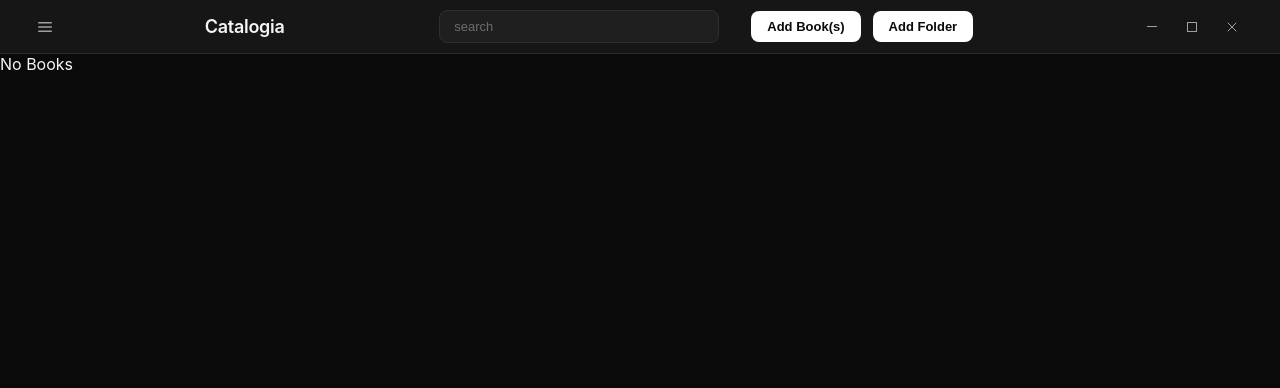
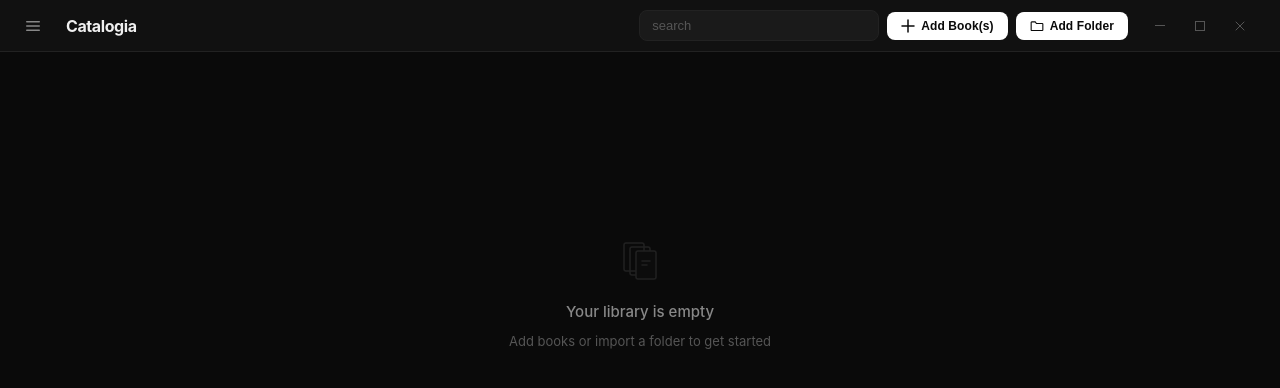
Before and after one commit to DareOlolade/Catalogia-Electron, a React (Vite) app in the folder src/renderer/: page / in a window 1280 px wide. Shown: the top 388 px of the page. Built offline with nearby package versions, Linux system fonts and the light colour scheme.

Commit message:
working category, sidebar, category-settings

```diff
--- a/src/renderer/src/App.jsx
+++ b/src/renderer/src/App.jsx
@@ -2,8 +2,9 @@
 import BookCard from './components/BookCard'
 import AddBookModal from './components/AddBookModal'
 import SideBar from './components/SideBar'
-import SettingsModal from './components/SettingsModal'
-import "./assets/sidebar.css"
+import SettingsView from './components/SettingsView'
+import './assets/sidebar.css'
+import { Icons } from './assets/icons'
 
 function App() {
   const [books, setBooks] = useState([])
@@ -178,11 +179,7 @@
       {/* Nav-Bar */}
       <div className="app-navbar synced-titlebar">
         <button className="sidebar-toggle-btn" onClick={toggleSidebar} title="Toggle sidebar">
-          <svg width="16" height="16" viewBox="0 0 16 16" fill="none">
-            <rect x="1" y="3" width="14" height="1.5" rx="0.75" fill="currentColor" />
-            <rect x="1" y="7.25" width="14" height="1.5" rx="0.75" fill="currentColor" />
-            <rect x="1" y="11.5" width="14" height="1.5" rx="0.75" fill="currentColor" />
-          </svg>
+          {Icons.sidebar}
         </button>
 
         <h1 className="navbar-logo" onClick={() => setCurrentView('library')}>
@@ -201,6 +198,7 @@
             onClick={handleAddBookClick}
             disabled={isBulkAdding || loading}
           >
+            {Icons.addBook}
             {isBulkAdding ? 'Processing...' : 'Add Book(s)'}
           </button>
           <button
@@ -208,6 +206,7 @@
             onClick={handleAddFolder}
             disabled={isBulkAdding || loading}
           >
+            {Icons.folder}
             {isBulkAdding ? 'Importing Folder..' : 'Add Folder'}
           </button>
         </div>
@@ -215,16 +214,12 @@
         <div className="window-controls">
           {/* Minimize Button */}
           <button className="win-btn" onClick={() => window.api.minimizeWindow()} title="Minimize">
-            <svg width="10" height="1" viewBox="0 0 10 1" fill="none" xmlns="http://w3.org">
-              <rect width="10" height="1" fill="currentColor" />
-            </svg>
+            {Icons.minimize}
           </button>
 
           {/* Maximize / Restore Button */}
           <button className="win-btn" onClick={() => window.api.maximizeWindow()} title="Maximize">
-            <svg width="10" height="10" viewBox="0 0 10 10" fill="none" xmlns="http://w3.org">
-              <rect x="0.5" y="0.5" width="9" height="9" stroke="currentColor" strokeWidth="1" />
-            </svg>
+            {Icons.maximize}
           </button>
 
           {/* Close Button */}
@@ -233,14 +228,7 @@
             onClick={() => window.api.closeWindow()}
             title="Close"
           >
-            <svg width="10" height="10" viewBox="0 0 10 10" fill="none" xmlns="http://w3.org">
-              <path
-                d="M1 1L9 9M9 1L1 9"
-                stroke="currentColor"
-                strokeWidth="1"
-                strokeLinecap="round"
-              />
-            </svg>
+            {Icons.close}
           </button>
         </div>
       </div>
@@ -259,17 +247,32 @@
 
         {/* MAIN BOOK GRID */}
         <div className="main-content-view">
-          {loading && <div>Loading library collection...</div>}
+          {loading && (
+            <div className="state-message">
+              <span className="state-spinner" />
+              <span>Loading library...</span>
+            </div>
+          )}
           {/* main body */}
           {currentView === 'library' ? (
             isLibraryEmpty ? (
-              <div>No Books</div>
+              <div className="state-message">
+                {Icons.emptyLibrary}
+                <strong>Your library is empty</strong>
+                <span>Add books or import a folder to get started</span>
+              </div>
             ) : isFilterEmpty && hasActiveSearch ? (
-              <div>
-                <p>No books match '{searchQuery}'</p>
+              <div className="state-message">
+                {Icons.noResults}
+                <strong>No results found</strong>
+                <span>Nothing matches &ldquo;{searchQuery}&rdquo;</span>
               </div>
             ) : isFilterEmpty && hasActiveCategory ? (
-              <div>No book found in category</div>
+              <div className="state-message">
+                {Icons.noResults}
+                <strong>No books in this category</strong>
+                <span>Try selecting a different category</span>
+              </div>
             ) : (
               <div className="book-grid">
                 {filteredBooks.map((book) => (
@@ -283,7 +286,7 @@
               </div>
             )
           ) : (
-            <SettingsModal
+            <SettingsView
               onClose={() => setCurrentView('library')}
               selectedCategory={selectedCategory}
               onSelectedCategory={setSelectedCategory}
--- /dev/null
+++ b/src/renderer/src/assets/icons.jsx
@@ -0,0 +1,64 @@
+export const Icons = {
+  sidebar: (
+    <svg width="16" height="16" viewBox="0 0 16 16" fill="none">
+      <rect x="1" y="3" width="14" height="1.5" rx="0.75" fill="currentColor" />
+      <rect x="1" y="7.25" width="14" height="1.5" rx="0.75" fill="currentColor" />
+      <rect x="1" y="11.5" width="14" height="1.5" rx="0.75" fill="currentColor" />
+    </svg>
+  ),
+  addBook: (
+    <svg width="14" height="14" viewBox="0 0 14 14" fill="none">
+      <path d="M7 1v12M1 7h12" stroke="currentColor" strokeWidth="1.5" strokeLinecap="round" />
+    </svg>
+  ),
+  folder: (
+    <svg width="14" height="14" viewBox="0 0 14 14" fill="none">
+      <path
+        d="M1.75 2.917h3.5L6.417 4.5h5.833a.583.583 0 0 1 .583.583v5.834a.583.583 0 0 1-.583.583H1.75a.583.583 0 0 1-.583-.583V3.5a.583.583 0 0 1 .583-.583Z"
+        stroke="currentColor"
+        strokeWidth="1.1"
+        strokeLinecap="round"
+        strokeLinejoin="round"
+      />
+    </svg>
+  ),
+  minimize: (
+    <svg width="10" height="1" viewBox="0 0 10 1" fill="none">
+      <rect width="10" height="1" fill="currentColor" />
+    </svg>
+  ),
+  maximize: (
+    <svg width="10" height="10" viewBox="0 0 10 10" fill="none">
+      <rect x="0.5" y="0.5" width="9" height="9" stroke="currentColor" strokeWidth="1" />
+    </svg>
+  ),
+  close: (
+    <svg width="10" height="10" viewBox="0 0 10 10" fill="none">
+      <path d="M1 1l8 8M9 1l-8 8" stroke="currentColor" strokeWidth="1" strokeLinecap="round" />
+    </svg>
+  ),
+  emptyLibrary: (
+    <svg width="48" height="48" viewBox="0 0 48 48" fill="none">
+      <rect x="8" y="6" width="20" height="28" rx="2" stroke="currentColor" strokeWidth="1.5" />
+      <rect x="14" y="10" width="20" height="28" rx="2" stroke="currentColor" strokeWidth="1.5" />
+      <rect
+        x="20"
+        y="14"
+        width="20"
+        height="28"
+        rx="2"
+        stroke="currentColor"
+        strokeWidth="1.5"
+        fill="var(--bg-secondary)"
+      />
+      <path d="M26 24h8M26 28h5" stroke="currentColor" strokeWidth="1.5" strokeLinecap="round" />
+    </svg>
+  ),
+  noResults: (
+    <svg width="48" height="48" viewBox="0 0 48 48" fill="none">
+      <circle cx="20" cy="20" r="11" stroke="currentColor" strokeWidth="1.5" />
+      <path d="M28 28l10 10" stroke="currentColor" strokeWidth="1.5" strokeLinecap="round" />
+      <path d="M16 20h8" stroke="currentColor" strokeWidth="1.5" strokeLinecap="round" />
+    </svg>
+  )
+}
--- a/src/renderer/src/assets/main.css
+++ b/src/renderer/src/assets/main.css
@@ -1,3 +1,4 @@
+/* ── Reset & Base ── */
 * {
   padding: 0;
   margin: 0;
@@ -6,39 +7,52 @@
 
 :root {
   --bg-primary: #0a0a0a;
-  --bg-secondary: #161616;
-  --bg-tertiary: #202020;
-  --border-subtle: #2a2a2a;
-  --border-strong: #404040;
-  --text-primary: #f5f5f5;
-  --text-secondary: #a0a0a0;
-  --text-tertiary: #6a6a6a;
+  --bg-secondary: #111111;
+  --bg-tertiary: #1a1a1a;
+  --bg-elevated: #202020;
+  --border-subtle: #222222;
+  --border-mid: #2e2e2e;
+  --border-strong: #3a3a3a;
+  --text-primary: #f0f0f0;
+  --text-secondary: #888888;
+  --text-tertiary: #555555;
   --accent: #ffffff;
-  --danger: #e0e0e0;
+  --accent-hover: #d4d4d4;
+  --danger: #ff4d4f;
+  --danger-subtle: rgba(255, 77, 79, 0.1);
+  --radius-sm: 5px;
+  --radius-md: 8px;
+  --radius-lg: 12px;
+  --shadow-sm: 0 2px 8px rgba(0, 0, 0, 0.3);
+  --shadow-md: 0 4px 16px rgba(0, 0, 0, 0.4);
+  --shadow-lg: 0 20px 50px rgba(0, 0, 0, 0.6);
+  --transition: 0.15s ease;
 }
 
 body {
   background: var(--bg-primary);
   color: var(--text-primary);
-  padding: 0;
   -webkit-font-smoothing: antialiased;
+  -moz-osx-font-smoothing: grayscale;
   font-family: -apple-system, BlinkMacSystemFont, 'Segoe UI', Roboto, Helvetica, Arial, sans-serif;
   overflow-x: hidden;
+  line-height: 1.5;
 }
 
+/* ── App Shell ── */
 .app {
   min-height: 100vh;
+  width: 100vw;
   background-color: var(--bg-primary);
-  padding: 0;
-  width: 100vw;
 }
 
+/* ── Navbar ── */
 .app-navbar {
   display: flex;
   align-items: center;
   justify-content: space-between;
-  padding: 10px 28px;
-  height: 54px;
+  padding: 0 20px 0 16px;
+  height: 52px;
   background-color: var(--bg-secondary);
   border-bottom: 1px solid var(--border-subtle);
   position: fixed;
@@ -49,132 +63,211 @@
   -webkit-app-region: drag;
 }
 
-.app-navbar h1 {
-  font-size: 18px;
-  font-weight: 600;
+.navbar-logo {
+  font-size: 16px;
+  font-weight: 700;
   color: var(--text-primary);
-  letter-spacing: -0.3px;
-  margin-right: 12px;
+  letter-spacing: -0.4px;
+  cursor: pointer;
+  flex-shrink: 0;
+  margin: 0 16px;
+  transition: color var(--transition);
+}
+
+.navbar-logo:hover {
+  color: var(--accent-hover);
 }
 
 .navbar-controls {
   display: flex;
   align-items: center;
-  gap: 12px;
+  gap: 8px;
+  flex: 1;
+  justify-content: flex-end;
+  margin-right: 12px;
 }
 
+/* All interactive navbar children need no-drag */
 .app-navbar input[type='search'],
 .navbar-controls button,
-.window-controls button {
+.window-controls button,
+.sidebar-toggle-btn {
   -webkit-app-region: no-drag;
 }
-.navbar-controls button:disabled {
-  background-color: #3a3a42;
-  cursor: not-allowed;
-}
+
+/* ── Search Input ── */
 .app-navbar input[type='search'] {
-  width: 280px;
-  margin-left: auto;
-  margin-right: 20px;
-  padding: 8px 14px;
-  background-color: #1f1f1f;
-  border: 1px solid #2e2e2e;
-  border-radius: 8px;
-  color: #e5e5e5;
+  width: 240px;
+  padding: 7px 12px;
+  background-color: var(--bg-tertiary);
+  border: 1px solid var(--border-subtle);
+  border-radius: var(--radius-md);
+  color: var(--text-primary);
   font-size: 13px;
   outline: none;
-  transition: border-color 0.15s ease;
+  transition: border-color var(--transition), width var(--transition);
 }
 
 .app-navbar input[type='search']::placeholder {
-  color: #6b6b6b;
+  color: var(--text-tertiary);
 }
 
 .app-navbar input[type='search']:focus {
-  border-color: #4a4a4a;
+  border-color: var(--border-strong);
+  width: 280px;
 }
 
+/* ── Navbar Buttons ── */
 .add-book-btn {
-  padding: 8px 16px;
-  background-color: #ffffff;
-  color: #0a0a0a;
+  display: flex;
+  align-items: center;
+  gap: 6px;
+  padding: 7px 14px;
+  background-color: var(--accent);
+  color: var(--bg-primary);
   border: none;
-  border-radius: 8px;
-  font-size: 13px;
+  border-radius: var(--radius-md);
+  font-size: 12px;
   font-weight: 600;
   cursor: pointer;
-  transition: background-color 0.15s ease;
+  letter-spacing: 0.1px;
+  transition: background-color var(--transition);
+  white-space: nowrap;
+}
+
+add-book-btn.secondary {
+  background-color: var(--bg-tertiary);
+  color: var(--text-secondary);
+  border: 1px solid var(--border-subtle);
+}
+
+.add-book-btn.secondary:hover {
+  background-color: var(--bg-elevated);
+  color: var(--text-primary);
+  border-color: var(--border-mid);
 }
 
 .add-book-btn:hover {
-  background-color: #d4d4d4;
+  background-color: var(--accent-hover);
 }
 
+.add-book-btn:disabled {
+  background-color: var(--bg-elevated);
+  color: var(--text-tertiary);
+  cursor: not-allowed;
+  border-color: transparent;
+}
+
+.add-book-btn svg {
+  flex-shrink: 0;
+}
+
+/* ── Sidebar Toggle ── */
+.sidebar-toggle-btn {
+  display: flex;
+  align-items: center;
+  justify-content: center;
+  width: 32px;
+  height: 32px;
+  background: transparent;
+  border: none;
+  border-radius: var(--radius-sm);
+  color: var(--text-secondary);
+  cursor: pointer;
+  flex-shrink: 0;
+  transition: background-color var(--transition), color var(--transition);
+}
+
+.sidebar-toggle-btn:hover {
+  background-color: var(--bg-elevated);
+  color: var(--text-primary);
+}
+
+/* ── Window Controls ── */
 .window-controls {
   display: flex;
   align-items: center;
-  margin-left: 16px;
   height: 100%;
+  flex-shrink: 0;
 }
 
 .win-btn {
   background: transparent;
   border: none;
-  color: var(--text-secondary);
+  color: var(--text-tertiary);
   width: 40px;
-  height: 40px;
-  font-size: 14px;
+  height: 52px;
   display: flex;
   align-items: center;
   justify-content: center;
   cursor: pointer;
-  transition: all 0.1s ease;
+  transition: background-color var(--transition), color var(--transition);
 }
 
 .win-btn:hover {
-  background-color: var(--bg-tertiary);
+  background-color: var(--bg-elevated);
   color: var(--text-primary);
 }
 
-.close-btn:hover {
-  background-color: #e81123 !important;
-  color: white;
+.win-btn.close-btn:hover {
+  background-color: #c42b1c;
+  color: #ffffff;
 }
 
+/* ── App Body ── */
+.app-body {
+  display: flex;
+  height: calc(100vh - 52px);
+  margin-top: 52px;
+  overflow: hidden;
+}
+
+/* ── Main Content ── */
+.main-content-view {
+  flex: 1;
+  overflow-y: auto;
+  height: 100%;
+  background-color: var(--bg-primary);
+}
+
+/* ── Book Grid ── */
 .book-grid {
   display: grid;
-  grid-template-columns: repeat(auto-fill, minmax(160px, 1fr));
-  gap: 24px 20px;
+  grid-template-columns: repeat(auto-fill, minmax(148px, 1fr));
+  gap: 28px 20px;
   padding: 28px;
-  margin-top: 55px;
 }
 
+/* ── Book Card ── */
 .book-card {
   position: relative;
   display: flex;
   flex-direction: column;
-  justify-content: space-between;
   cursor: pointer;
   background-color: transparent;
   overflow: visible;
   transition: transform 0.2s cubic-bezier(0.16, 1, 0.3, 1);
 }
-.book-card--menu-open{
+
+.book-card--menu-open {
   z-index: 10;
 }
+
 .book-card:hover:not(.book-card--menu-open) {
-  transform: translateY(-4px);
+  transform: translateY(-3px);
 }
+
 .book-cover-container {
   position: relative;
   width: 100%;
-  aspect-ratio: 2/3;
-  border-radius: 8px;
+  aspect-ratio: 2 / 3;
+  border-radius: var(--radius-md);
   overflow: hidden;
-  box-shadow: 0 4px 14px rgba(0, 0, 0, 0.4);
+  box-shadow: var(--shadow-md);
   border: 1px solid var(--border-subtle);
-  background-color: var(--bg-secondary);
+  background-color: var(--bg-tertiary);
 }
+
 .book-card-image {
   width: 100%;
   height: 100%;
@@ -183,17 +276,34 @@
 }
 
 
+.no-cover-fallback {
+  width: 100%;
+  height: 100%;
+  display: flex;
+  align-items: center;
+  justify-content: center;
+  padding: 16px;
+  font-size: 10px;
+  font-weight: 500;
+  color: var(--text-tertiary);
+  background-color: var(--bg-tertiary);
+  text-transform: uppercase;
+  letter-spacing: 0.8px;
+  text-align: center;
+  line-height: 1.5;
+}
 
+/* ── Book Card Info ── */
 .book-card-info {
-  padding: 10px 2px 0;
+  padding: 9px 2px 0;
 }
 
 .book-card-title {
-  font-size: 13px;
+  font-size: 12px;
   font-weight: 600;
-  color: #fafafa;
-  line-height: 1.3;
-  margin-bottom: 4px;
+  color: var(--text-primary);
+  line-height: 1.35;
+  margin-bottom: 3px;
   overflow: hidden;
   display: -webkit-box;
   -webkit-line-clamp: 2;
@@ -201,8 +311,8 @@
 }
 
 .book-card-author {
-  font-size: 12px;
-  color: #8a8a8a;
+  font-size: 11px;
+  color: var(--text-secondary);
   line-height: 1.4;
   overflow: hidden;
   text-overflow: ellipsis;
@@ -217,96 +327,93 @@
 .book-card-metadata {
   display: flex;
   align-items: center;
+  gap: 6px;
   font-size: 11px;
   color: var(--text-tertiary);
-  margin-top: 2px;
+  margin-top: 3px;
 }
-
-.book-card-menu-wrapper{
-  position: absolute;
-  top: 93%;
-  right: 10px;
-  z-index: 5;
-}
-
-.book-card-kebab-btn{
-  background: none;
-  border: none;
-  font-size: 22px;
-  cursor: pointer;
-  padding: 5px;
-  color: var(--text-secondary);
-  line-height: 1;
-}
-
-.book-card-kebab-btn:hover{
-  color: var(--danger);
-}
-
-.book-card-dropdown{
-  position: absolute;
-  right: 0;
-  top: 100%;
-  background: var(--bg-secondary);
-  border: 1px solid var(--bg-primary);
-  border-radius: 6px;
-  display: flex;
-  flex-direction: column;
-  min-width: 100px;
-  overflow: hidden;
-  z-index: 100;
-}
-
-.dropdown-item{
-  color: var(--text-primary);
-  background: var(--bg-tertiary);
-  border: none;
-  padding: 10px 15px;
-  text-align: left;
-  font-size: 14px;
-  cursor: pointer;
-  width: 100%;
-  z-index: 100;
-}
-
-.dropdown-item:hover{
-  background-color: var(--border-strong);
-}
-
-.delete-btn{
-  color: #ff4d4f;
-  background: var(--bg-primary);
-}
-
 
 .status-badge {
   font-style: normal;
-  color: var(--text-secondary);
+  color: var(--text-tertiary);
 }
+
 .page-count {
   color: var(--text-tertiary);
   font-weight: 400;
 }
 
-.no-cover-fallback {
+/* ── Book Card Menu ── */
+.book-card-menu-wrapper {
+  position: absolute;
+  top: 93%;
+  right: 8px;
+  z-index: 5;
+}
+
+.book-card-kebab-btn {
+  background: none;
+  border: none;
+  cursor: pointer;
+  padding: 4px 6px;
+  color: var(--text-tertiary);
+  font-size: 18px;
+  line-height: 1;
+  border-radius: var(--radius-sm);
+  transition: color var(--transition), background-color var(--transition);
+}
+
+.book-card-kebab-btn:hover {
+  color: var(--text-primary);
+  background-color: var(--bg-elevated);
+}
+
+.book-card-dropdown {
+  position: absolute;
+  right: 0;
+  top: calc(100% + 4px);
+  background: var(--bg-tertiary);
+  border: 1px solid var(--border-mid);
+  border-radius: var(--radius-md);
+  display: flex;
+  flex-direction: column;
+  min-width: 120px;
+  overflow: hidden;
+  z-index: 200;
+  box-shadow: var(--shadow-md);
+}
+
+.dropdown-item {
+  background: transparent;
+  border: none;
+  padding: 9px 14px;
+  text-align: left;
+  font-size: 13px;
+  color: var(--text-primary);
+  cursor: pointer;
   width: 100%;
-  height: 100%;
-  display: flex;
-  align-items: center;
-  justify-content: center;
-  font-size: 11px;
-  color: var(--text-tertiary);
-  background-color: var(--bg-tertiary);
-  padding: 16px;
-  text-transform: uppercase;
-  letter-spacing: 0.5px;
+  transition: background-color var(--transition);
 }
-/* Book Modal */
+
+.dropdown-item:hover {
+  background-color: var(--bg-elevated);
+}
+
+.dropdown-item.delete-btn {
+  color: var(--danger);
+}
+
+.dropdown-item.delete-btn:hover {
+  background-color: var(--danger-subtle);
+}
+
+/* ── Add Book Modal ── */
 .modal-backdrop {
   position: fixed;
   inset: 0;
-  background-color: rgba(0, 0, 0, 0.7);
-  backdrop-filter: blur(4px);
+  background-color: rgba(0, 0, 0, 0.75);
+  backdrop-filter: blur(6px);
+  -webkit-backdrop-filter: blur(6px);
   display: flex;
   align-items: center;
   justify-content: center;
@@ -315,97 +422,146 @@
 }
 
 .modal {
-  background-color: #161616;
-  border: 1px solid #2a2a2a;
-  border-radius: 12px;
+  background-color: var(--bg-secondary);
+  border: 1px solid var(--border-subtle);
+  border-radius: var(--radius-lg);
   width: 100%;
-  max-width: 460px;
-  box-shadow: 0 20px 50px rgba(0, 0, 0, 0.6);
+  max-width: 440px;
+  box-shadow: var(--shadow-lg);
   overflow: hidden;
 }
 
 .modal-form {
   display: flex;
   flex-direction: column;
-  gap: 16px;
-  padding: 28px;
+  gap: 14px;
+  padding: 24px;
 }
 
 .modal-form label {
   display: flex;
   flex-direction: column;
   gap: 6px;
-  font-size: 12px;
-  font-weight: 500;
-  color: #a3a3a3;
+  font-size: 11px;
+  font-weight: 600;
+  color: var(--text-tertiary);
   text-transform: uppercase;
-  letter-spacing: 0.5px;
+  letter-spacing: 0.6px;
 }
 
 .modal-form input,
 .modal-form select {
-  padding: 10px 12px;
-  background-color: #1f1f1f;
-  border: 1px solid #2e2e2e;
-  border-radius: 6px;
-  color: #fafafa;
-  font-size: 14px;
+  padding: 9px 12px;
+  background-color: var(--bg-tertiary);
+  border: 1px solid var(--border-subtle);
+  border-radius: var(--radius-sm);
+  color: var(--text-primary);
+  font-size: 13px;
   font-weight: 400;
   text-transform: none;
   letter-spacing: normal;
   outline: none;
-  transition: border-color 0.15s ease;
+  transition: border-color var(--transition);
 }
 
 .modal-form input:focus,
 .modal-form select:focus {
-  border-color: #525252;
+  border-color: var(--border-strong);
+}
+
+.modal-form select option {
+  background-color: var(--bg-tertiary);
 }
 
 .modal-form button {
-  padding: 10px 16px;
+  padding: 9px 16px;
   border: none;
-  border-radius: 6px;
+  border-radius: var(--radius-sm);
   font-size: 13px;
   font-weight: 600;
   cursor: pointer;
-  transition: background-color 0.15s ease;
+  transition: background-color var(--transition);
 }
 
 .modal-form button[type='submit'] {
-  background-color: #ffffff;
-  color: #0a0a0a;
-  margin-top: 8px;
+  background-color: var(--accent);
+  color: var(--bg-primary);
+  margin-top: 6px;
 }
 
 .modal-form button[type='submit']:hover {
-  background-color: #d4d4d4;
+  background-color: var(--accent-hover);
 }
 
 .modal-form button[type='button'] {
   background-color: transparent;
-  color: #a3a3a3;
-  border: 1px solid #2e2e2e;
+  color: var(--text-secondary);
+  border: 1px solid var(--border-mid);
 }
 
 .modal-form button[type='button']:hover {
-  background-color: #1f1f1f;
-  color: #fafafa;
+  background-color: var(--bg-tertiary);
+  color: var(--text-primary);
+  border-color: var(--border-strong);
 }
 
+/* ── Empty / Loading States ── */
+.state-message {
+  display: flex;
+  flex-direction: column;
+  align-items: center;
+  justify-content: center;
+  height: 60vh;
+  gap: 8px;
+  color: var(--text-tertiary);
+  font-size: 13px;
+  text-align: center;
+  padding: 40px;
+  user-select: none;
+}
+.state-message svg{
+  margin-bottom: 8px;
+  opacity: 0.3;
+}
+.state-message strong {
+  font-size: 15px;
+  color: var(--text-secondary);
+  font-weight: 500;
+}
+
+
+/* ── Loading Spinner ── */
+.state-spinner {
+  width: 20px;
+  height: 20px;
+  border: 2px solid var(--border-subtle);
+  border-top-color: var(--text-secondary);
+  border-radius: 50%;
+  animation: spin 0.7s linear infinite;
+  margin-bottom: 8px;
+}
+
+@keyframes spin {
+  to {
+    transform: rotate(360deg);
+  }
+}
+
+/* ── Scrollbar ── */
 ::-webkit-scrollbar {
-  width: 10px;
+  width: 8px;
 }
 
 ::-webkit-scrollbar-track {
-  background: #0a0a0a;
+  background: transparent;
 }
 
 ::-webkit-scrollbar-thumb {
-  background: #2a2a2a;
-  border-radius: 5px;
+  background: var(--border-mid);
+  border-radius: 4px;
+  border: 2px solid var(--bg-primary);
 }
 
 ::-webkit-scrollbar-thumb:hover {
-  background: #3a3a3a;
+  background: var(--border-strong);
 }
--- a/src/renderer/src/components/SettingsModal.jsx
+++ b/src/renderer/src/components/SettingsView.jsx
@@ -1,7 +1,7 @@
 import { useState } from 'react'
-import '../assets/SettingsModal.css'
+import '../assets/SettingsView.css'
 
-export default function SettingsModal({
+export default function SettingsView({
   onClose,
   categories = [],
   onCategories,
--- a/src/renderer/src/components/SideBar.jsx
+++ b/src/renderer/src/components/SideBar.jsx
@@ -1,5 +1,5 @@
 import '../assets/sidebar.css'
-const SideBar = ({ categories, selectedCategory, onSelectedCategory, onOpenSettingsView }) => {
+const SideBar = ({ categories, selectedCategory, onSelectedCategory, onOpenSettingsView, onOpenLibraryView}) => {
   return (
     <aside className="sidebar">
       <div className="sidebar-content">
@@ -8,6 +8,7 @@
             className={`menu-item ${selectedCategory === 'All' ? 'active' : ''}`}
             onClick={() => {
               onSelectedCategory('All')
+               onOpenLibraryView()
             }}
           >
             <span className="menu-label">All Books</span>
@@ -19,6 +20,7 @@
               className={`menu-item ${selectedCategory === category ? 'active' : ''}`}
               onClick={() => {
                 onSelectedCategory(category)
+                onOpenLibraryView()
               }}
             >
               <span className="menu-label">{category}</span>
```
Also changed, not shown: src/renderer/src/assets/SettingsView.css (renamed from src/renderer/src/assets/SettingsModal.css).
